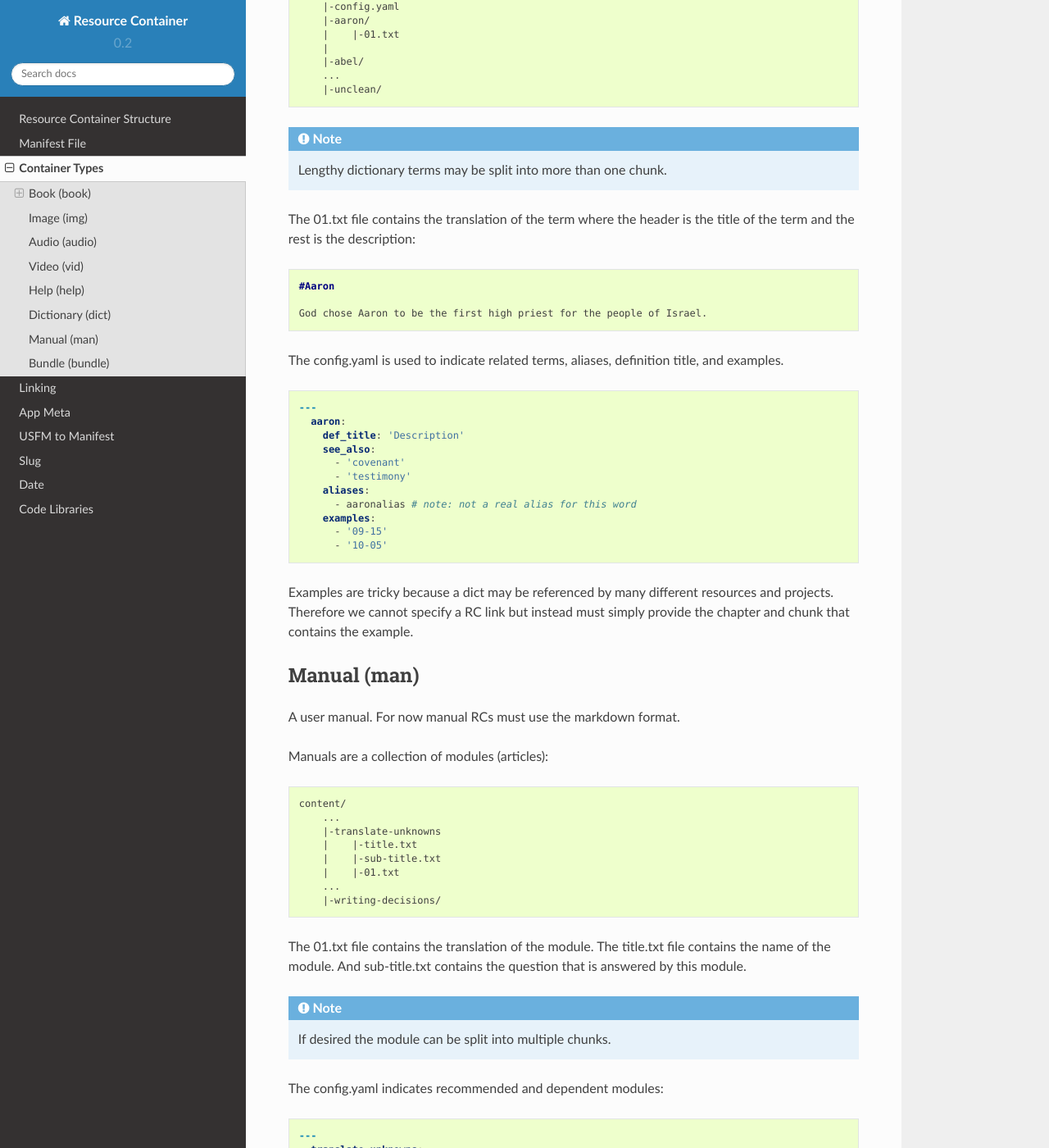
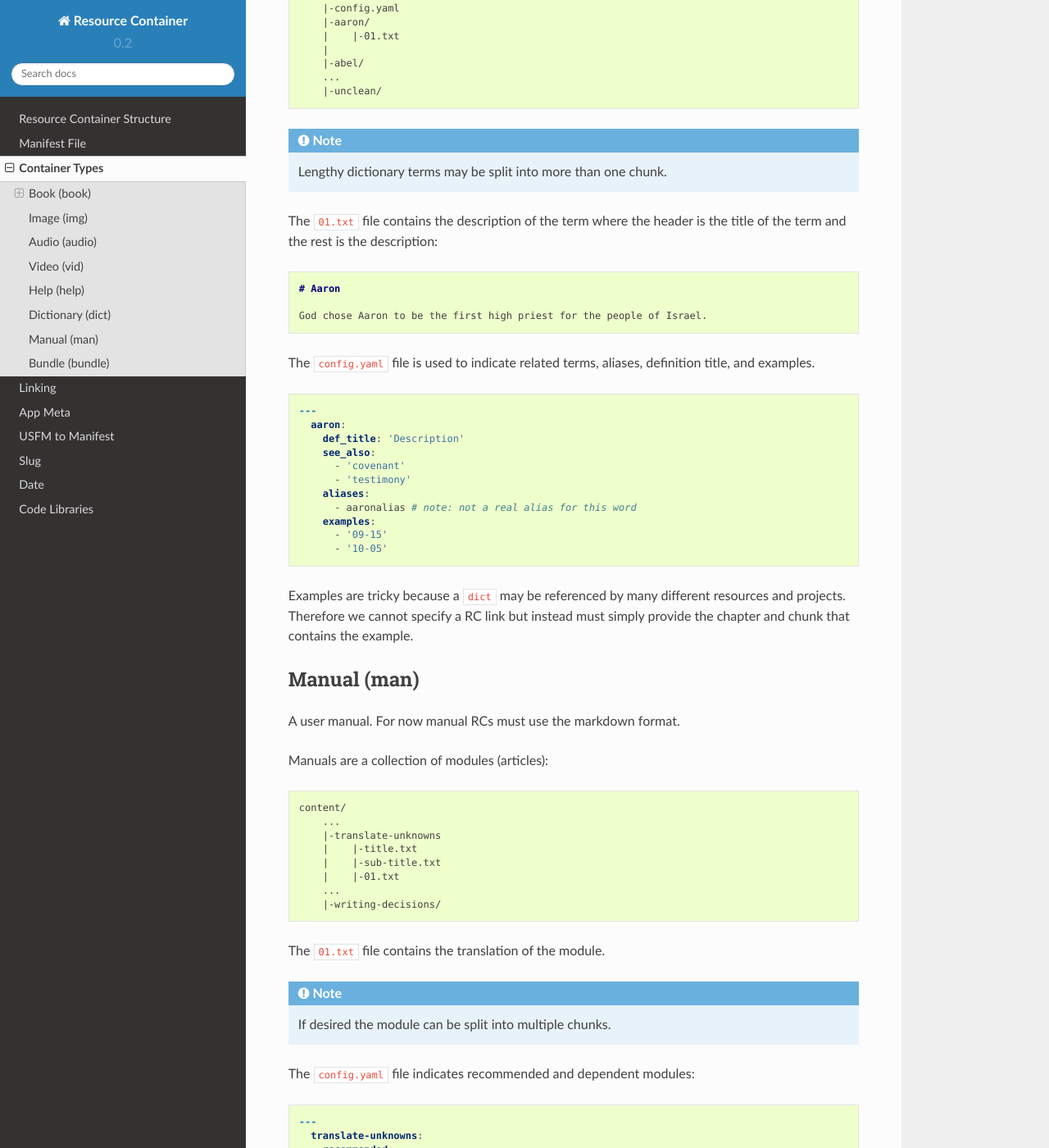
Before and after one commit to unfoldingWord-dev/Resource-Container, a Sphinx documentation site: the page built from docs/container_types.rst, in a window 1280 px wide and 1400 px high, scrolled down 3100 px. Shown: the whole window at 82% size. Built offline with Sphinx 7.4.7 and the Read the Docs theme 2.0.0, drawn with Linux system fonts in a browser that asks for light colours; some of the changed text lies outside the part shown.

Commit message:
formatting updates
Also removed lines that specified what is in the `title.txt` and `sub-title.txt` files for `man` type as these were unnecessary constraints.

```diff
--- a/docs/container_types.rst
+++ b/docs/container_types.rst
@@ -140,11 +140,11 @@ Each chunk contains one or more helps which correlate to the corresponding chunk
 
 .. code-block:: markdown
 
-    #In the beginning God created
+    # In the beginning God created
 
     This introductory statement gives a summary of the rest of the chapter. AT: "This is about how God made...in the beginning." Some languages translate it as "A very long time ago God created." Translate it in a way that that shows that this actually happened and is not just a folk story.
 
-    #In the beginning
+    # In the beginning
 
     This refers to the start of the world and everything in it.
 
@@ -159,7 +159,7 @@ Dictionary (dict)
 
 A standalone dictionary of terms. Currently all dictionary RCs must use the markdown format.
 
-The dictionary terms are used as the chapter :ref:`slug` and the translation of the term is placed inside a single 02.txt file:
+The dictionary terms are used as the chapter :ref:`slug` and the description of the term is placed inside a ``01.txt`` file:
 
 .. code-block:: none
 
@@ -174,15 +174,15 @@ The dictionary terms are used as the chapter :ref:`slug` and the translation of
 
 .. note:: Lengthy dictionary terms may be split into more than one chunk.
 
-The 01.txt file contains the translation of the term where the header is the title of the term and the rest is the description:
+The ``01.txt`` file contains the description of the term where the header is the title of the term and the rest is the description:
 
 .. code-block:: markdown
 
-    #Aaron
+    # Aaron
 
     God chose Aaron to be the first high priest for the people of Israel.
 
-The config.yaml is used to indicate related terms, aliases, definition title, and examples.
+The ``config.yaml`` file is used to indicate related terms, aliases, definition title, and examples.
 
 .. code-block:: yaml
 
@@ -198,7 +198,7 @@ The config.yaml is used to indicate related terms, aliases, definition title, an
           - '09-15'
           - '10-05'
 
-Examples are tricky because a dict may be referenced by many different resources and projects.
+Examples are tricky because a ``dict`` may be referenced by many different resources and projects.
 Therefore we cannot specify a RC link but instead must simply provide the chapter and chunk that contains the example.
 
 
@@ -222,13 +222,11 @@ Manuals are a collection of modules (articles):
         ...
         |-writing-decisions/
 
-The 01.txt file contains the translation of the module.
-The title.txt file contains the name of the module.
-And sub-title.txt contains the question that is answered by this module.
+The ``01.txt`` file contains the translation of the module.
 
 .. note:: If desired the module can be split into multiple chunks.
 
-The config.yaml indicates recommended and dependent modules:
+The ``config.yaml`` file indicates recommended and dependent modules:
 
 .. code-block:: yaml
 
```
Also changed, not shown: other parts of docs/container_types.rst (+3 -3 lines).
